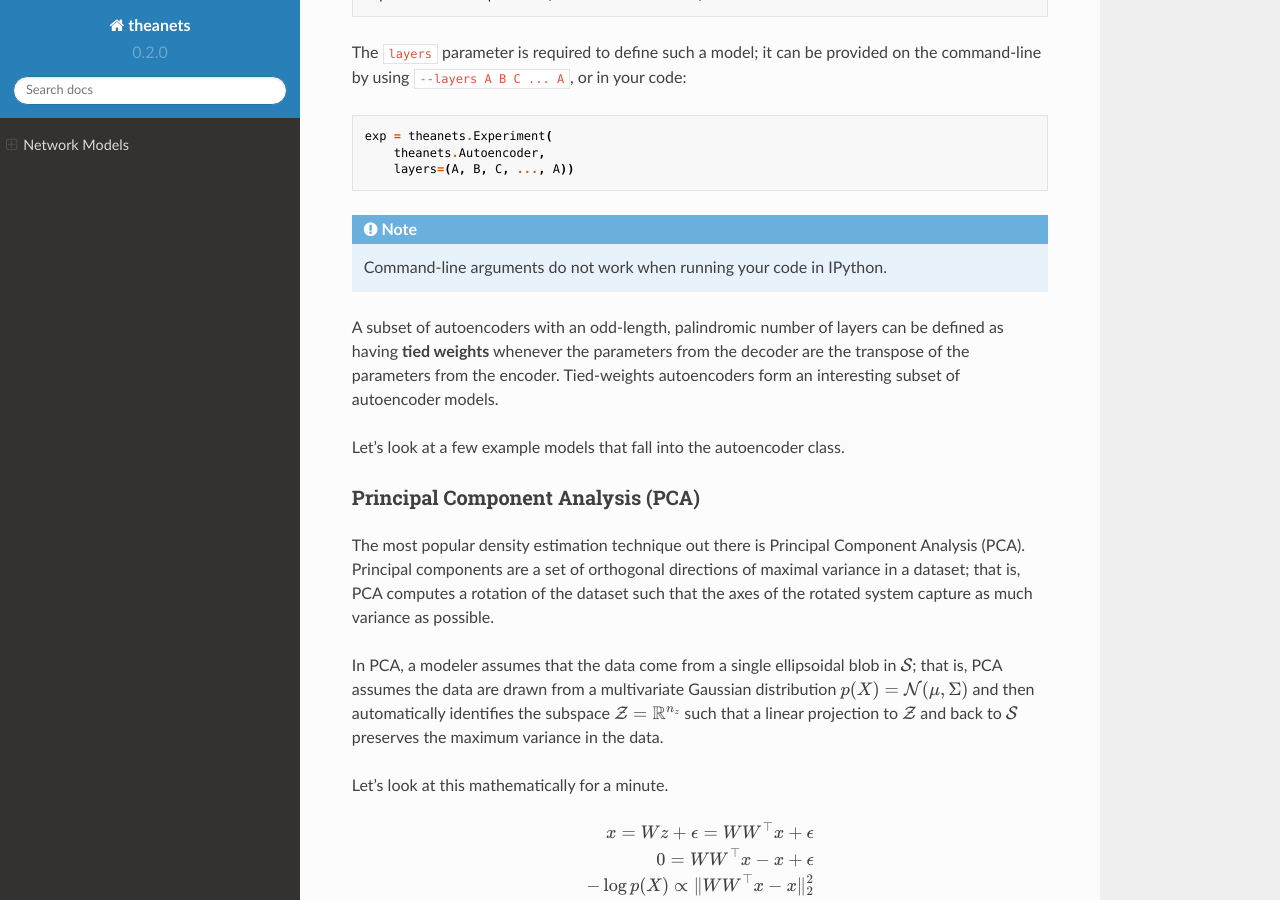
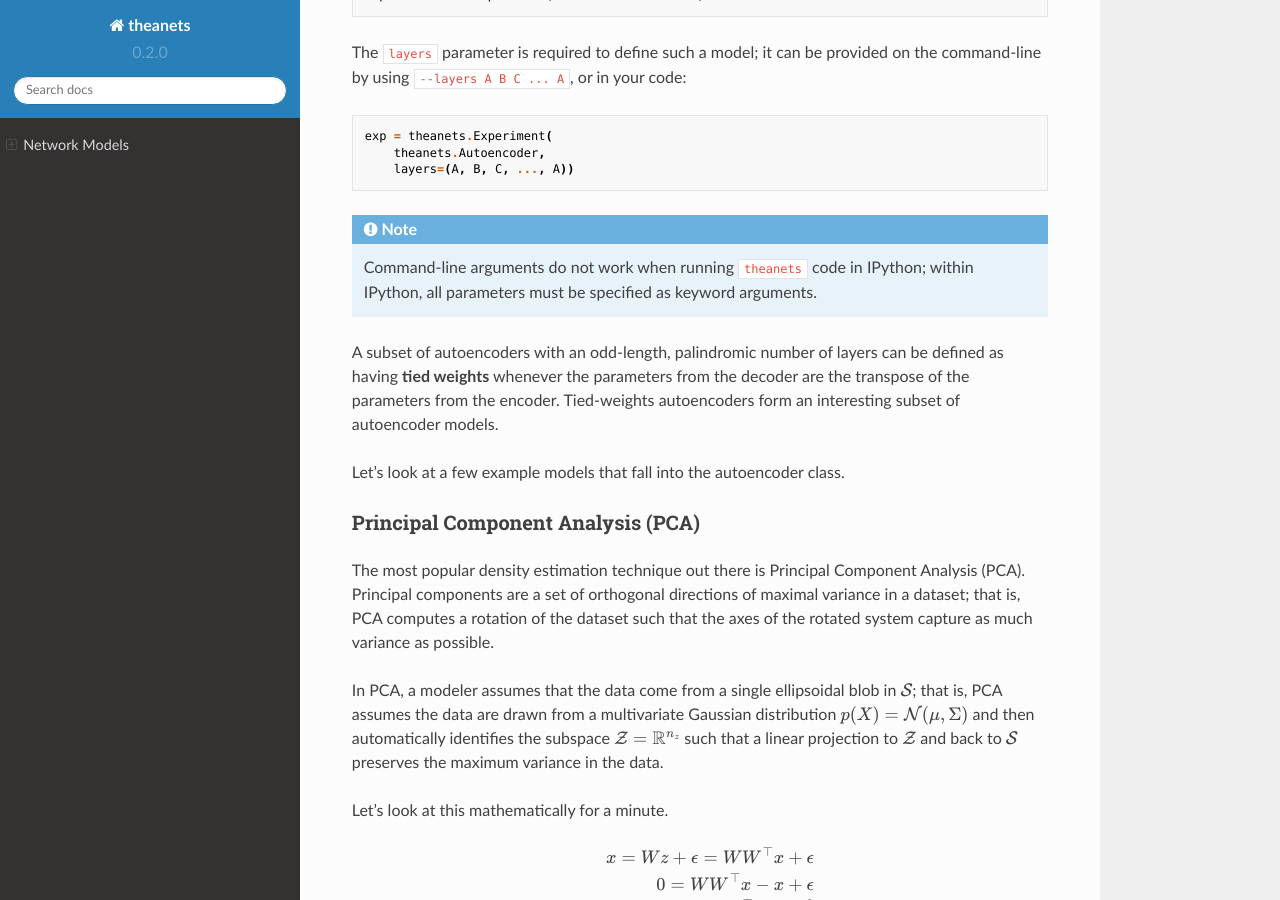
Before and after one commit to lmjohns3/theanets, a Sphinx documentation site: the page built from docs/models.rst, in a window 1280 px wide and 900 px high, scrolled down 2873 px. Built offline with Sphinx 7.4.7 and the Read the Docs theme 2.0.0, drawn with Linux system fonts in a browser that asks for light colours.

Commit message:
Minor doc update.

```diff
--- a/docs/models.rst
+++ b/docs/models.rst
@@ -167,7 +167,8 @@ on the command-line by using ``--layers A B C ... A``, or in your code::
       layers=(A, B, C, ..., A))
 
 .. note::
-   Command-line arguments do not work when running your code in IPython.
+   Command-line arguments do not work when running ``theanets`` code in IPython;
+   within IPython, all parameters must be specified as keyword arguments.
 
 A subset of autoencoders with an odd-length, palindromic number of layers can be
 defined as having **tied weights** whenever the parameters from the decoder are
```
